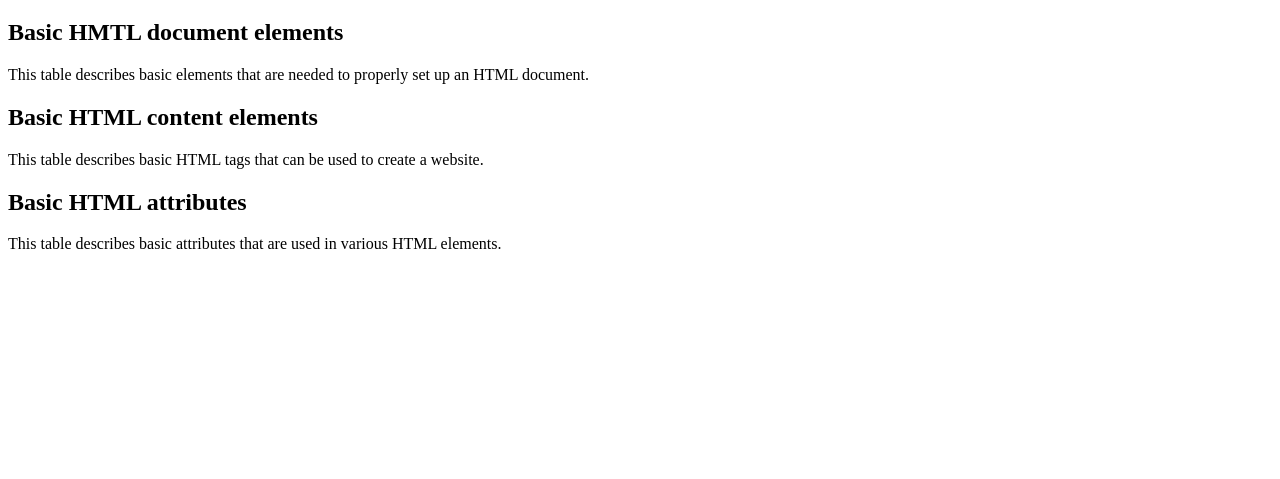
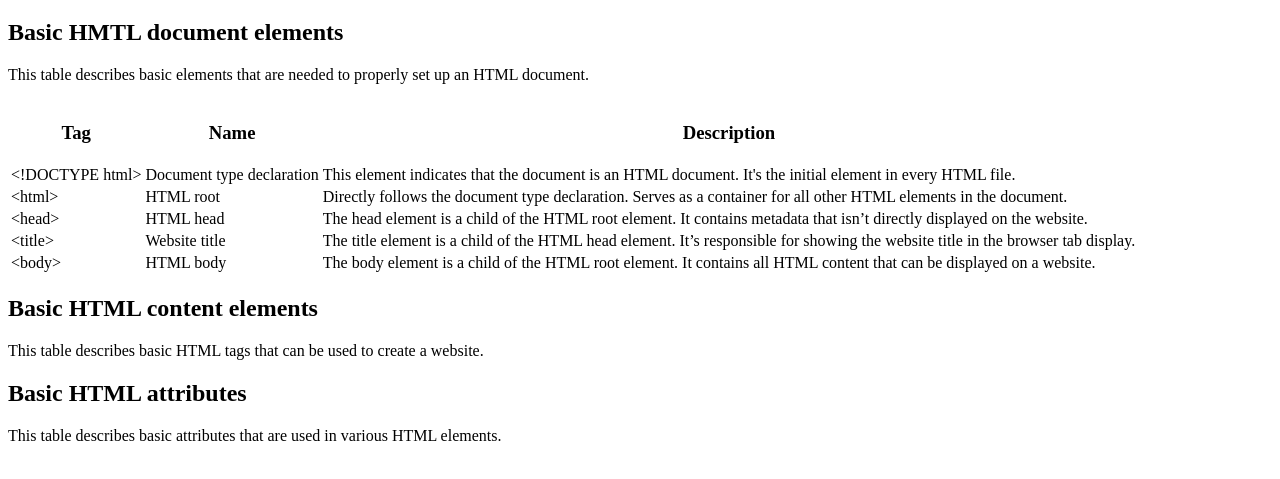
Before and after one commit to likra-sketch/build-your-own-cheat-sheet, a plain HTML site: page index.html in a window 1280 px wide. Shown: the part 61-540 px from the top of the page. Drawn offline with Linux system fonts and the light colour scheme.

Commit message:
add first table

```diff
--- a/index.html
+++ b/index.html
@@ -13,6 +13,48 @@
         <h2>Basic HMTL document elements</h2>
         <p>This table describes basic elements that are needed to properly set up an HTML document. </p>
 
+        <table>
+            <thead>
+                <tr>
+                    <th>
+                        <h3>Tag</h3>
+                    </th>
+                    <th>
+                        <h3>Name</h3>
+                    </th>
+                    <th>
+                        <h3>Description</h3>
+                    </th>
+                </tr>
+            </thead>
+            <tbody>
+                <tr>
+                    <td>&lt;!DOCTYPE html&gt;</td>
+                    <td>Document type declaration</td>
+                    <td>This element indicates that the document is an HTML document. It's the initial element in every HTML file.</td>
+                </tr>
+                <tr>
+                    <td>&lt;html&gt;</td>
+                    <td>HTML root</td>
+                    <td>Directly follows the document type declaration. Serves as a container for all other HTML elements in the document. </td>
+                </tr>
+                <tr>
+                    <td>&lt;head&gt;</td>
+                    <td>HTML head</td>
+                    <td>The head element is a child of the HTML root element. It contains metadata that isn’t directly displayed on the website. </td>
+                </tr>
+                <tr>
+                    <td>&lt;title&gt;</td>
+                    <td>Website title</td>
+                    <td>The title element is a child of the HTML head element. It’s responsible for showing the website title in the browser tab display.</td>
+                </tr>
+                <tr>
+                    <td>&lt;body&gt;</td>
+                    <td>HTML body</td>
+                    <td>The body element is a child of the HTML root element. It contains all HTML content that can be displayed on a website.</td>
+                </tr>
+            </tbody>
+        </table>
     </div>
 
     <!--- basic content elements section -->
```
